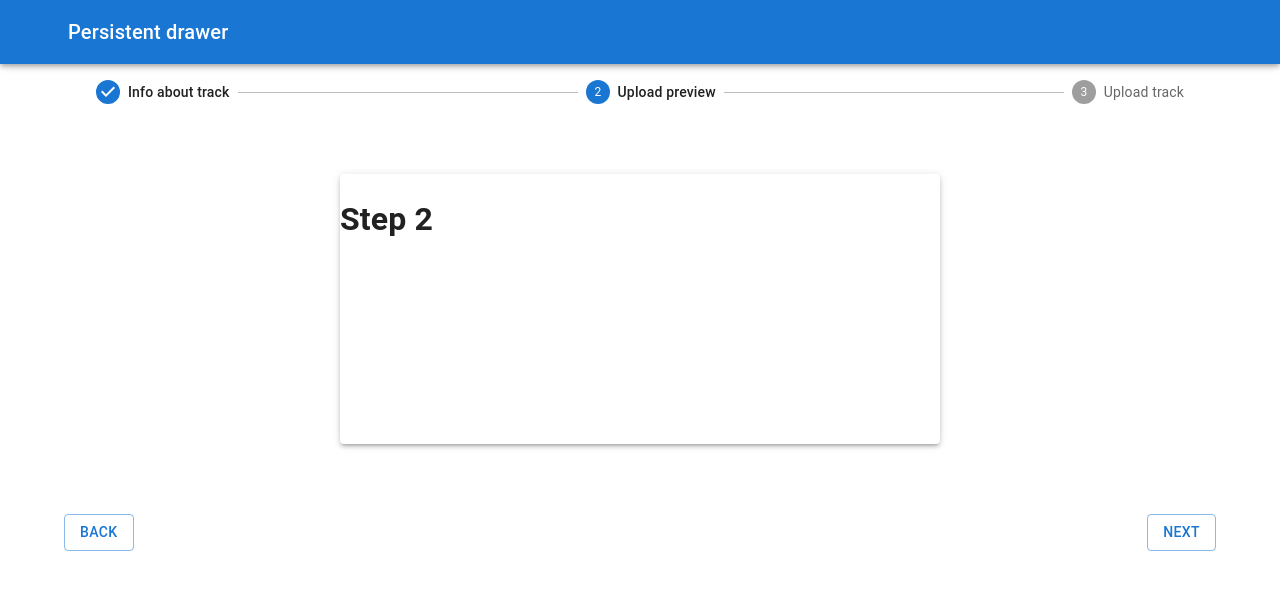
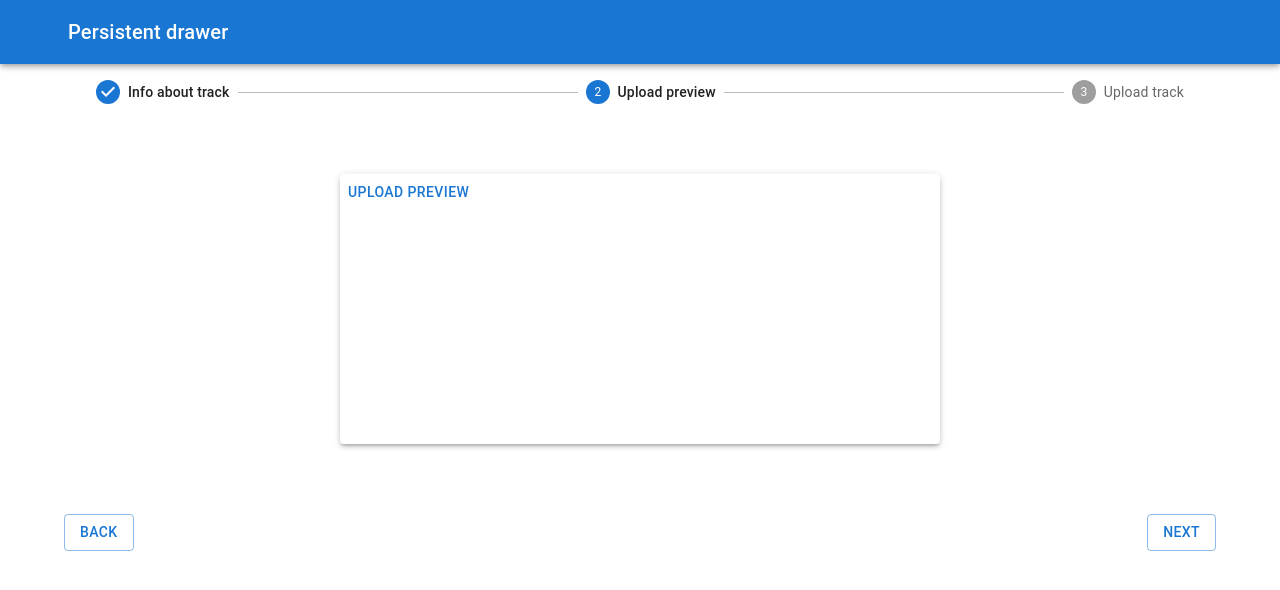
Before and after one commit to PavelKrokhmal/music-platform-cource, a Next.js app in the folder client/: page /tracks/create in a window 1280 px wide. Both pictures are taken after a click on the button "NEXT". Shown: the top 590 px of the page. Built offline with nearby package versions, Linux system fonts and the light colour scheme; some icons are missing.

Commit message:
add FileUpload

```diff
--- /dev/null
+++ b/client/components/FileUpload.tsx
@@ -0,0 +1,24 @@
+import React, {useRef} from 'react'
+
+interface FileUploadProps {
+    setFile: Function
+    accept: string
+}
+
+const FileUpload: React.FC<FileUploadProps> = ({ setFile, accept, children}) => {
+
+    const ref = useRef<HTMLInputElement>()
+
+    const onChange = (e: React.ChangeEvent<HTMLInputElement>) => {
+        setFile(e.target.files[0])
+    }
+
+    return (
+        <div onClick={()=> ref.current.click()}>
+            <input type={'file'} accept={accept} style={{display: "none"}} ref={ref} onChange={onChange}/>
+            {children}
+        </div>
+    )
+}
+
+export default FileUpload
--- a/client/pages/tracks/create.tsx
+++ b/client/pages/tracks/create.tsx
@@ -2,9 +2,12 @@
 import MainLayout from "../../layouts/MainLayout";
 import StepWrapper from "../../components/StepWrapper";
 import {Button, Grid, TextField} from "@material-ui/core";
+import FileUpload from "../../components/FileUpload";
 
 const Create = () => {
     const [activeStep, setActiveStep] = useState(0)
+    const [picture, setPicture] = useState(null)
+    const [audio, setAudio] = useState(null)
 
     const next = () => {
         if (activeStep !== 2) {
@@ -27,10 +30,14 @@
                     </Grid>
                 )}
                 {activeStep === 1 && (
-                    <h1>Step 2</h1>
+                    <FileUpload setFile={file => setPicture(file)} accept={'image/*'}>
+                        <Button>Upload preview</Button>
+                    </FileUpload>
                 )}
                 {activeStep === 2 && (
-                    <h1>Step 3</h1>
+                    <FileUpload setFile={file => setAudio(file)} accept={'audio/*'}>
+                        <Button>Upload track</Button>
+                    </FileUpload>
                 )}
             </StepWrapper>
             <Grid container justifyContent={'space-between'}>
```
